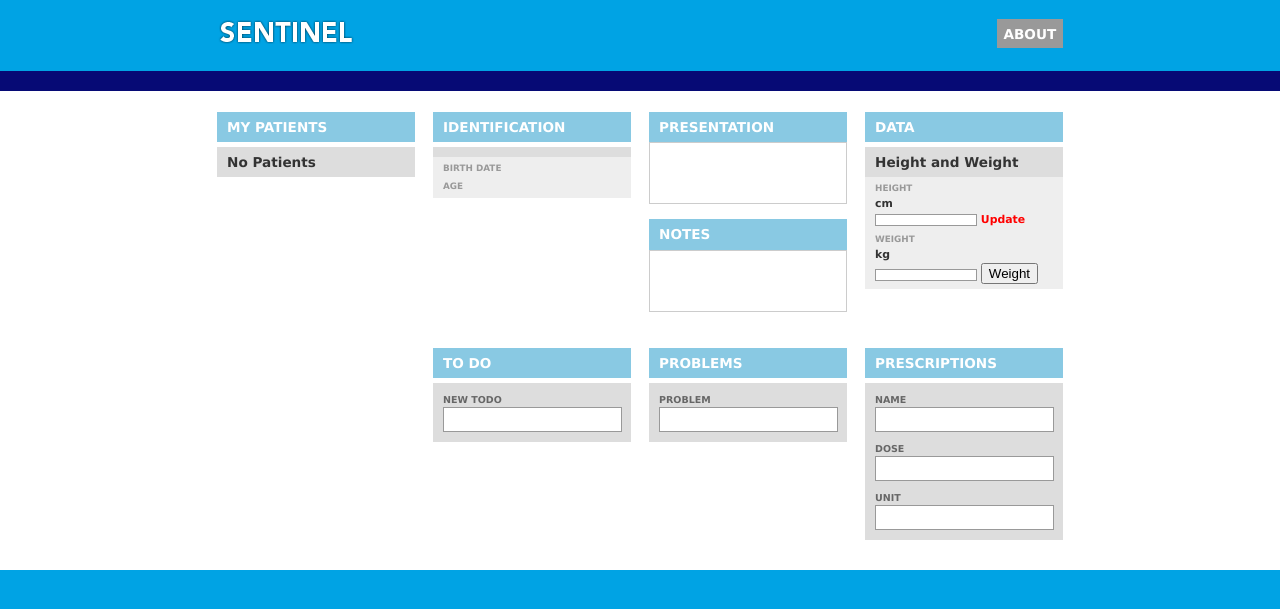
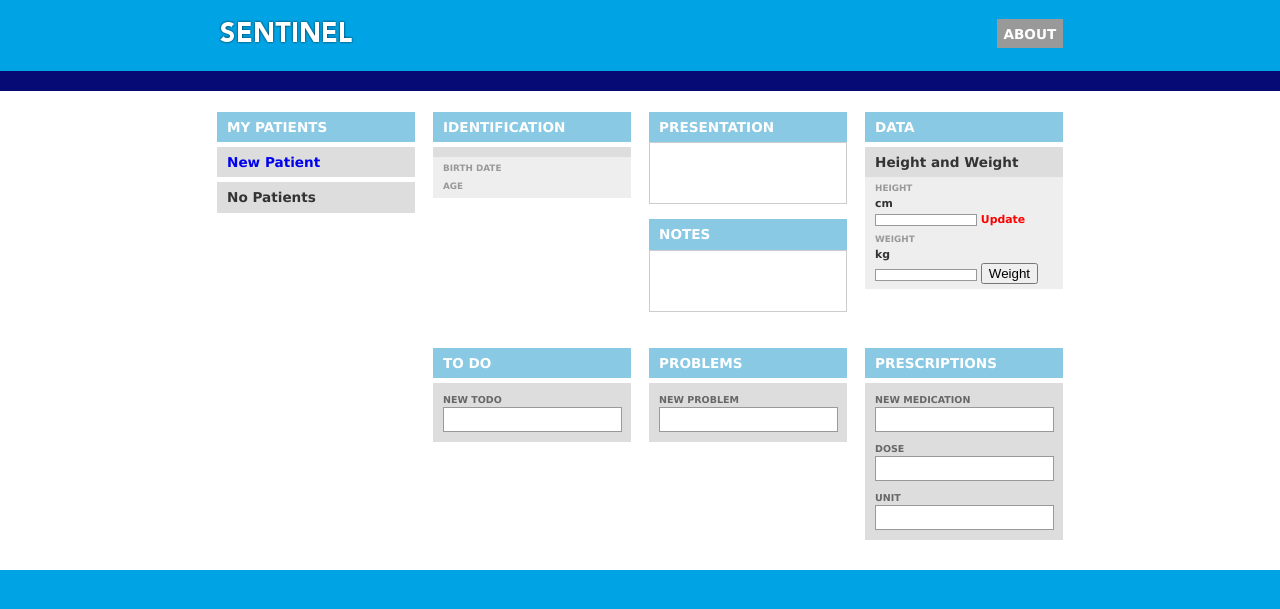
Before and after one commit to rogeriofalcone/sappira, a Django app: template templates/patient_detail.html in a window 1280 px wide. Shown: the top 609 px of the page. Run offline with Django 3.2, Linux system fonts and the light colour scheme; the template is opened without the code that fills it, so the values that code supplies are empty; parts of the project's set-up code (start-up, migrations or seed data) failed here and were passed over.

Commit message:
Style changes

```diff
--- a/templates/base.html
+++ b/templates/base.html
@@ -59,6 +59,7 @@
 
 					<div class="unit">
 						<ul>
+							<li><a href="/">New Patient</a>
 							{% for patient in patient_list %}
 								<li><a href="{{ patient.get_absolute_url }}">{{ patient }}<span class="right quiet">{{ patient.location }}</span></a></li>
 								<dl class="details">
--- a/templates/prescription_list.html
+++ b/templates/prescription_list.html
@@ -1,25 +1,25 @@
 <ul id="prescription-list">
 	{% for prescription in patient.prescription_set.all %}
 		{% if prescription.active %}
-		<form class="button-form" method="post" action="">{% csrf_token %}
 			<li>
-				{{ prescription.name|title }}
-				<input type="hidden" name="patient" class="patient-value" value="{{ patient.id }}" />
-				<input type="hidden" name="prescription" id="id_prescription" value="{{ prescription.id }}" />
-				<a class="prescription-edit edit button"></a>
-				<a class="prescription-stop stop button"></a>
+				<form class="button-form" method="post" action="">{% csrf_token %}
+					{{ prescription.name|title }}
+					<input type="hidden" name="patient" class="patient-value" value="{{ patient.id }}" />
+					<input type="hidden" name="prescription" id="id_prescription" value="{{ prescription.id }}" />
+					<a class="prescription-edit edit button"></a>
+					<a class="prescription-stop stop button"></a>
+				</form>
 			</li>
 			<dl class="details">
+
 				<dt>Details</dt>
 					<dd>{{ prescription.name|title }}{{ prescription.dose }}{{ prescription.unit }} {{ prescription.schedule|upper }}</dd>
 					<form id="prescription-edit-form" class="quick-form" method="post">{% csrf_token %}
 						<dd><input type="text" name="name"></dd>
 					</form>
-
 				<dt>Duration</dt>
 					<dd>{{ prescription.start_date|timesince }}</dd>
 			</dl>
-		</form>
 		{% endif %}
 	{% endfor %}
 	<form id="prescription-add-form" class="quick-form" method="post">{% csrf_token %}
@@ -28,7 +28,7 @@
 			<input type="hidden" name="prescription_form" value="True" />
 			<li>
 				<table>
-					<tr><th>Name{{ prescription_form.name.errors }}</th></tr>
+					<tr><th>New Medication{{ prescription_form.name.errors }}</th></tr>
 					<tr><td><input type="text" name="name" id="ajax_medication"></td></tr>
 					<tr><th>Dose{{ prescription_form.dose.errors }}</th></tr>
 					<tr><td><input type="text" name="dose"></td></tr>
--- a/templates/problem_list.html
+++ b/templates/problem_list.html
@@ -1,13 +1,14 @@
 <ul id="problem-list">
 	{% for problem in patient.problem_set.all %}
 		{% if problem.active %}
-		<form class="button-form" method="post" action="">{% csrf_token %}
 			<li>
+				<form class="button-form" method="post" action="">{% csrf_token %}
 				{{ problem.name|title }}
 				<input type="hidden" name="patient" class="patient-value" value="{{ patient.id }}" />
 				<input type="hidden" name="problem" id="id_problem" value="{{ problem.id }}" />
 				<a class="right problem-edit edit button"></a>
 				<a class="right problem-stop stop button"></a>
+				</form>
 			</li>
 			<dl class="details">
 				<dt>Started</dt>
@@ -15,7 +16,6 @@
 				<dt>Duration
 					<dd>{{ problem.start_date|timesince }}</dd>
 			</dl>
-		</form>
 		{% endif %}
 	{% endfor %}
 	<form id="problem-add-form" class="quick-form" method="post" >{% csrf_token %}
@@ -24,7 +24,7 @@
 			<input type="hidden" name="patient" value="{{ patient.id }}" />
 			<input type="hidden" name="active" value="True" />
 			<table>
-				<tr><th>Problem{{ problem_form.name.errors }}</th></tr>
+				<tr><th>New Problem{{ problem_form.name.errors }}</th></tr>
 				<tr><td><input class="full-width-input" type="text" name="name" /></td></tr>
 			</table>
 		</li>
--- a/templates/todo_list.html
+++ b/templates/todo_list.html
@@ -10,11 +10,13 @@
 				<dt>Posted</dt>
 				<dd>{{ todo.created_date|date:"m/d"}} <span class="quiet right">{{ todo.created_date|timesince|title }} Ago</span></dd>
 				<dt>Actions</dt>
-					<dd><form class="button-form" method="post" action="/todo/stop">{% csrf_token %}
+					<dd>
+						<form class="button-form" method="post" action="/todo/stop">{% csrf_token %}
 						<input type="hidden" name="patient" class="patient-value" value="{{ patient.id }}" />
 						<input type="hidden" name="todo" id="id_todo" value="{{ todo.id }}" />
 							<a class="submit">Done</a>
-					</form></dd>
+						</form>
+					</dd>
 			</dl>
 
 		{% endif %}
```
Also changed, not shown: georgetown.db.
